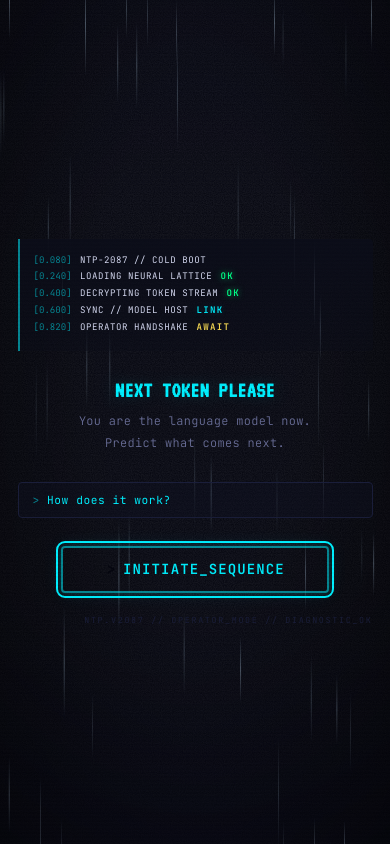
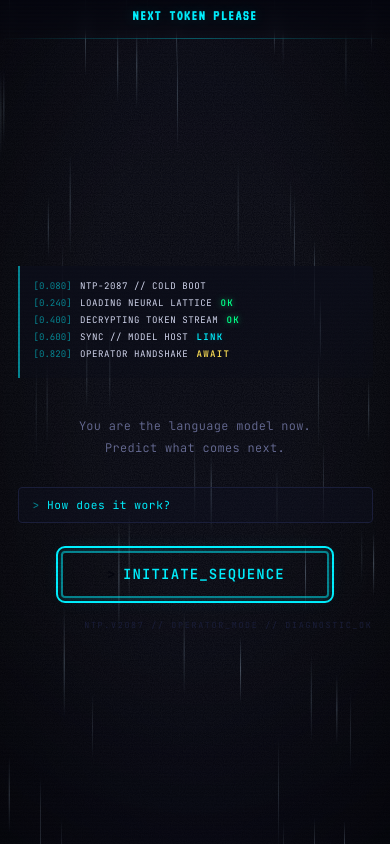
Before and after one commit to abacatogames/next-token-please, a website built with Vite: page frontend/index.html in a window 390 px wide. Built offline with nearby package versions, Linux system fonts and the light colour scheme.

Commit message:
feat(ui): persistent site title header across all scenes
Lifts the game title out of the idle scene and into a fixed, always-
visible header above the app. Scenes no longer own the title, and
responsive padding on #app reserves space underneath the header on
all breakpoints.

Co-Authored-By: Claude Opus 4.7 <noreply@anthropic.com>

```diff
--- a/frontend/index.html
+++ b/frontend/index.html
@@ -23,6 +23,9 @@
   </head>
   <body>
     <div id="atmosphere" aria-hidden="true"></div>
+    <header id="site-header">
+      <h1 id="site-title" class="site-title">Next Token Please</h1>
+    </header>
     <main id="app"></main>
     <div id="character-stage" aria-hidden="true"></div>
     <div id="hud" aria-hidden="true"></div>
--- a/frontend/src/scenes/idle.ts
+++ b/frontend/src/scenes/idle.ts
@@ -43,11 +43,10 @@ export function createIdleScene(cb: IdleCallbacks): Scene<GameState> {
 		id: "idle",
 		mount(root) {
 			root.innerHTML = `
-    <section class="screen idle-screen" aria-labelledby="idle-title">
+    <section class="screen idle-screen" aria-labelledby="site-title">
       <div class="boot" id="boot" aria-hidden="true"></div>
 
       <header class="idle-header" data-visible="false">
-        <h1 id="idle-title" class="title">Next Token Please</h1>
         <p class="subtitle">You are the language model now.<br>Predict what comes next.</p>
       </header>
 
--- a/frontend/src/styles/base.css
+++ b/frontend/src/styles/base.css
@@ -69,10 +69,61 @@ body::after {
 	z-index: var(--z-hud);
 }
 
+#site-header {
+	position: fixed;
+	top: 0;
+	left: 0;
+	right: 0;
+	z-index: var(--z-hud);
+	display: flex;
+	justify-content: center;
+	align-items: center;
+	padding: 0.9rem 1rem calc(0.9rem + 6px);
+	pointer-events: none;
+	background: linear-gradient(
+		180deg,
+		rgba(5, 6, 15, 0.88) 0%,
+		rgba(5, 6, 15, 0.55) 70%,
+		rgba(5, 6, 15, 0) 100%
+	);
+	backdrop-filter: blur(6px);
+	-webkit-backdrop-filter: blur(6px);
+}
+
+#site-header::after {
+	content: "";
+	position: absolute;
+	left: 0;
+	right: 0;
+	bottom: 0;
+	height: 1px;
+	background: linear-gradient(
+		90deg,
+		transparent,
+		var(--neon-cyan-dim),
+		transparent
+	);
+	opacity: 0.6;
+}
+
+.site-title {
+	font-family: var(--font-display);
+	font-size: 1.4rem;
+	font-weight: 700;
+	letter-spacing: 0.14em;
+	text-transform: uppercase;
+	color: var(--neon-cyan);
+	text-shadow:
+		0 0 14px var(--neon-cyan-glow),
+		0 0 28px #00f0ff10;
+	pointer-events: auto;
+	line-height: 1;
+}
+
 #app {
 	max-width: 740px;
 	width: 100%;
-	padding: 2rem;
+	padding: 4.5rem 2rem 2rem;
 	position: relative;
 	z-index: var(--z-app);
 }
@@ -80,7 +131,7 @@ body::after {
 @media (max-width: 900px) {
 	#app {
 		max-width: 100%;
-		padding: 1.5rem;
+		padding: 4rem 1.5rem 1.5rem;
 	}
 }
 
@@ -89,8 +140,17 @@ body::after {
 		font-size: 14px;
 	}
 
+	#site-header {
+		padding: 0.65rem 0.75rem calc(0.65rem + 6px);
+	}
+
+	.site-title {
+		font-size: 1.05rem;
+		letter-spacing: 0.1em;
+	}
+
 	#app {
-		padding: 1.25rem;
+		padding: 3.5rem 1.25rem 1.25rem;
 	}
 }
 
@@ -99,7 +159,15 @@ body::after {
 		align-items: flex-start;
 	}
 
+	#site-header {
+		padding: 0.45rem 0.75rem calc(0.45rem + 4px);
+	}
+
+	.site-title {
+		font-size: 1rem;
+	}
+
 	#app {
-		padding: 1rem;
+		padding: 3rem 1rem 1rem;
 	}
 }
--- a/frontend/src/styles/scenes/idle.css
+++ b/frontend/src/styles/scenes/idle.css
@@ -101,19 +101,6 @@
 	transform: translateY(0);
 }
 
-.title {
-	font-family: var(--font-display);
-	font-size: var(--type-display);
-	font-weight: 700;
-	letter-spacing: 0.02em;
-	text-align: center;
-	color: var(--neon-cyan);
-	text-shadow:
-		0 0 20px var(--neon-cyan-glow),
-		0 0 40px #00f0ff10;
-	text-transform: uppercase;
-}
-
 .subtitle {
 	margin-top: 0.75rem;
 	color: var(--text-dim);
@@ -203,10 +190,6 @@
 }
 
 @media (max-width: 640px) {
-	.title {
-		font-size: 1.6rem;
-	}
-
 	.boot {
 		font-size: 0.65rem;
 		min-height: 8rem;
@@ -218,10 +201,6 @@
 }
 
 @media (max-width: 380px) {
-	.title {
-		font-size: 1.3rem;
-	}
-
 	.btn-start {
 		padding: 0.75rem 2rem;
 	}
```
